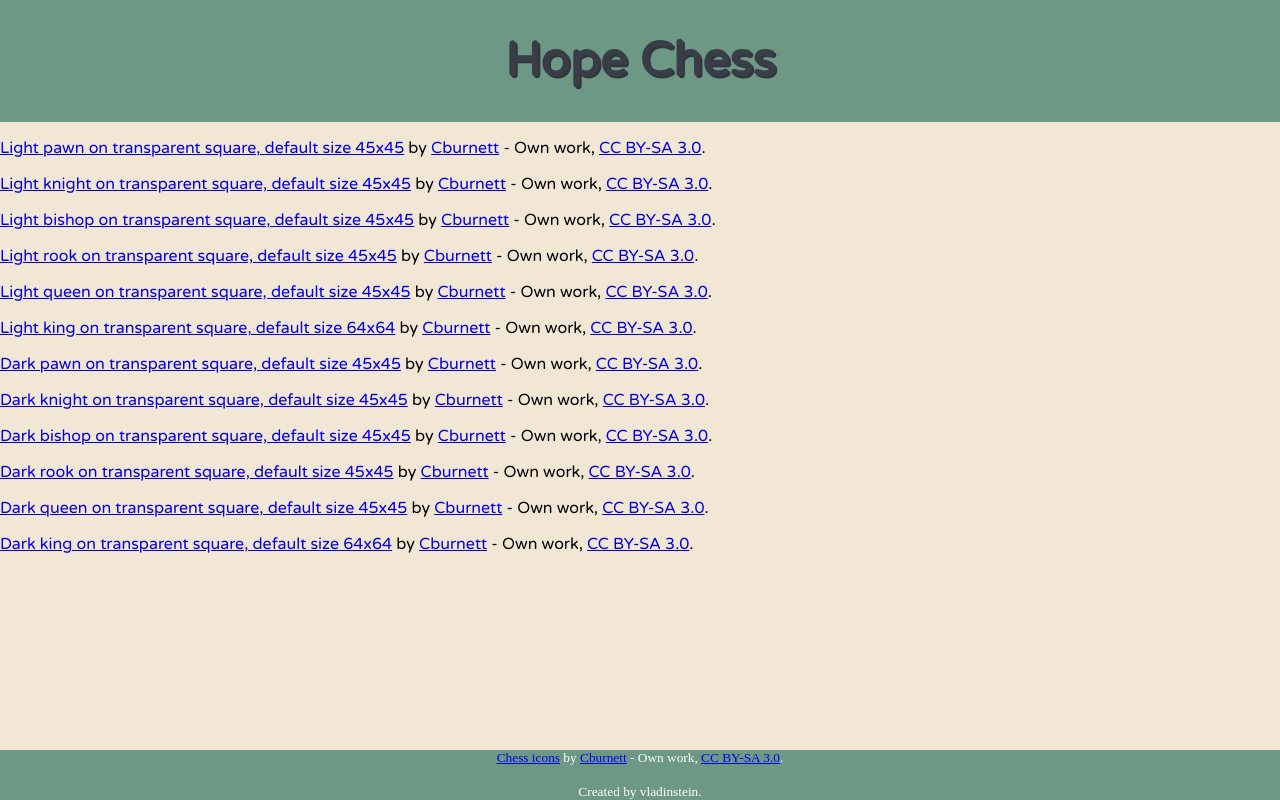
After one commit to vladinstein/flask-chess, a Flask app: page /links in a window 1280 px wide. The commit adds this page. Run offline with Flask 2, Linux system fonts and the light colour scheme; parts of the project's set-up code (start-up, migrations or seed data) failed here and were passed over; some libraries are stand-ins or nearby versions.

Commit message:
added links page

```diff
--- a/chess/routes.py
+++ b/chess/routes.py
@@ -323,3 +323,7 @@ def game(game_id):
     response.headers['Cache-Control'] = 'no-cache, no-store, must-revalidate'
     response.headers['Pragma'] = 'no-cache'
     return response
+
+@app.route("/links")
+def links():
+    return render_template('links.html')
--- a/chess/templates/layout.html
+++ b/chess/templates/layout.html
@@ -42,7 +42,7 @@
     </main>
     <footer>
         <div class="footer_text">
-            <small><a href='https://commons.wikimedia.org/w/index.php?curid=1499810'>Chess icons</a> by <a href='https://commons.wikimedia.org/wiki/User:Cburnett'>Cburnett</a> - Own work, <a href='https://creativecommons.org/licenses/by-sa/3.0/deed.en'>CC BY-SA 3.0</a>. </small>
+            <small><a href={{ url_for('links') }}>Chess icons</a> by <a href='https://commons.wikimedia.org/wiki/User:Cburnett'>Cburnett</a> - Own work, <a href='https://creativecommons.org/licenses/by-sa/3.0/deed.en'>CC BY-SA 3.0</a>.</small>
             <br>
             <small>Created by vladinstein.</small>
         </div>
--- /dev/null
+++ b/chess/templates/links.html
@@ -0,0 +1,15 @@
+{% extends 'layout.html' %}
+{% block content %}
+<p><a href='https://commons.wikimedia.org/wiki/Category:SVG_chess_pieces#/media/File:Chess_plt45.svg'>Light pawn on transparent square, default size 45x45</a> by <a href='https://commons.wikimedia.org/wiki/User:Cburnett'>Cburnett</a> - Own work, <a href='https://creativecommons.org/licenses/by-sa/3.0/deed.en'>CC BY-SA 3.0</a>.</p>
+<p><a href='https://commons.wikimedia.org/wiki/Category:SVG_chess_pieces#/media/File:Chess_nlt45.svg'>Light knight on transparent square, default size 45x45</a> by <a href='https://commons.wikimedia.org/wiki/User:Cburnett'>Cburnett</a> - Own work, <a href='https://creativecommons.org/licenses/by-sa/3.0/deed.en'>CC BY-SA 3.0</a>.</p>
+<p><a href='https://commons.wikimedia.org/wiki/Category:SVG_chess_pieces#/media/File:Chess_blt45.svg'>Light bishop on transparent square, default size 45x45</a> by <a href='https://commons.wikimedia.org/wiki/User:Cburnett'>Cburnett</a> - Own work, <a href='https://creativecommons.org/licenses/by-sa/3.0/deed.en'>CC BY-SA 3.0</a>.</p>
+<p><a href='https://commons.wikimedia.org/wiki/Category:SVG_chess_pieces#/media/File:Chess_rlt45.svg'>Light rook on transparent square, default size 45x45</a> by <a href='https://commons.wikimedia.org/wiki/User:Cburnett'>Cburnett</a> - Own work, <a href='https://creativecommons.org/licenses/by-sa/3.0/deed.en'>CC BY-SA 3.0</a>.</p>
+<p><a href='https://commons.wikimedia.org/wiki/Category:SVG_chess_pieces#/media/File:Chess_qlt45.svg'>Light queen on transparent square, default size 45x45</a> by <a href='https://commons.wikimedia.org/wiki/User:Cburnett'>Cburnett</a> - Own work, <a href='https://creativecommons.org/licenses/by-sa/3.0/deed.en'>CC BY-SA 3.0</a>.</p>
+<p><a href='https://commons.wikimedia.org/wiki/Category:SVG_chess_pieces#/media/File:Chess_klt45.svg'>Light king on transparent square, default size 64x64</a> by <a href='https://commons.wikimedia.org/wiki/User:Cburnett'>Cburnett</a> - Own work, <a href='https://creativecommons.org/licenses/by-sa/3.0/deed.en'>CC BY-SA 3.0</a>.</p>
+<p><a href='https://commons.wikimedia.org/wiki/Category:SVG_chess_pieces#/media/File:Chess_pdt45.svg'>Dark pawn on transparent square, default size 45x45</a> by <a href='https://commons.wikimedia.org/wiki/User:Cburnett'>Cburnett</a> - Own work, <a href='https://creativecommons.org/licenses/by-sa/3.0/deed.en'>CC BY-SA 3.0</a>.</p>
+<p><a href='https://commons.wikimedia.org/wiki/Category:SVG_chess_pieces#/media/File:Chess_ndt45.svg'>Dark knight on transparent square, default size 45x45</a> by <a href='https://commons.wikimedia.org/wiki/User:Cburnett'>Cburnett</a> - Own work, <a href='https://creativecommons.org/licenses/by-sa/3.0/deed.en'>CC BY-SA 3.0</a>.</p>
+<p><a href='https://commons.wikimedia.org/wiki/Category:SVG_chess_pieces#/media/File:Chess_bdt45.svg'>Dark bishop on transparent square, default size 45x45</a> by <a href='https://commons.wikimedia.org/wiki/User:Cburnett'>Cburnett</a> - Own work, <a href='https://creativecommons.org/licenses/by-sa/3.0/deed.en'>CC BY-SA 3.0</a>.</p>
+<p><a href='https://commons.wikimedia.org/wiki/Category:SVG_chess_pieces#/media/File:Chess_rdt45.svg'>Dark rook on transparent square, default size 45x45</a> by <a href='https://commons.wikimedia.org/wiki/User:Cburnett'>Cburnett</a> - Own work, <a href='https://creativecommons.org/licenses/by-sa/3.0/deed.en'>CC BY-SA 3.0</a>.</p>
+<p><a href='https://commons.wikimedia.org/wiki/Category:SVG_chess_pieces#/media/File:Chess_qdt45.svg'>Dark queen on transparent square, default size 45x45</a> by <a href='https://commons.wikimedia.org/wiki/User:Cburnett'>Cburnett</a> - Own work, <a href='https://creativecommons.org/licenses/by-sa/3.0/deed.en'>CC BY-SA 3.0</a>.</p>
+<p><a href='https://commons.wikimedia.org/wiki/Category:SVG_chess_pieces#/media/File:Chess_kdt45.svg'>Dark king on transparent square, default size 64x64</a> by <a href='https://commons.wikimedia.org/wiki/User:Cburnett'>Cburnett</a> - Own work, <a href='https://creativecommons.org/licenses/by-sa/3.0/deed.en'>CC BY-SA 3.0</a>.</p>
+{% endblock content %}
```
